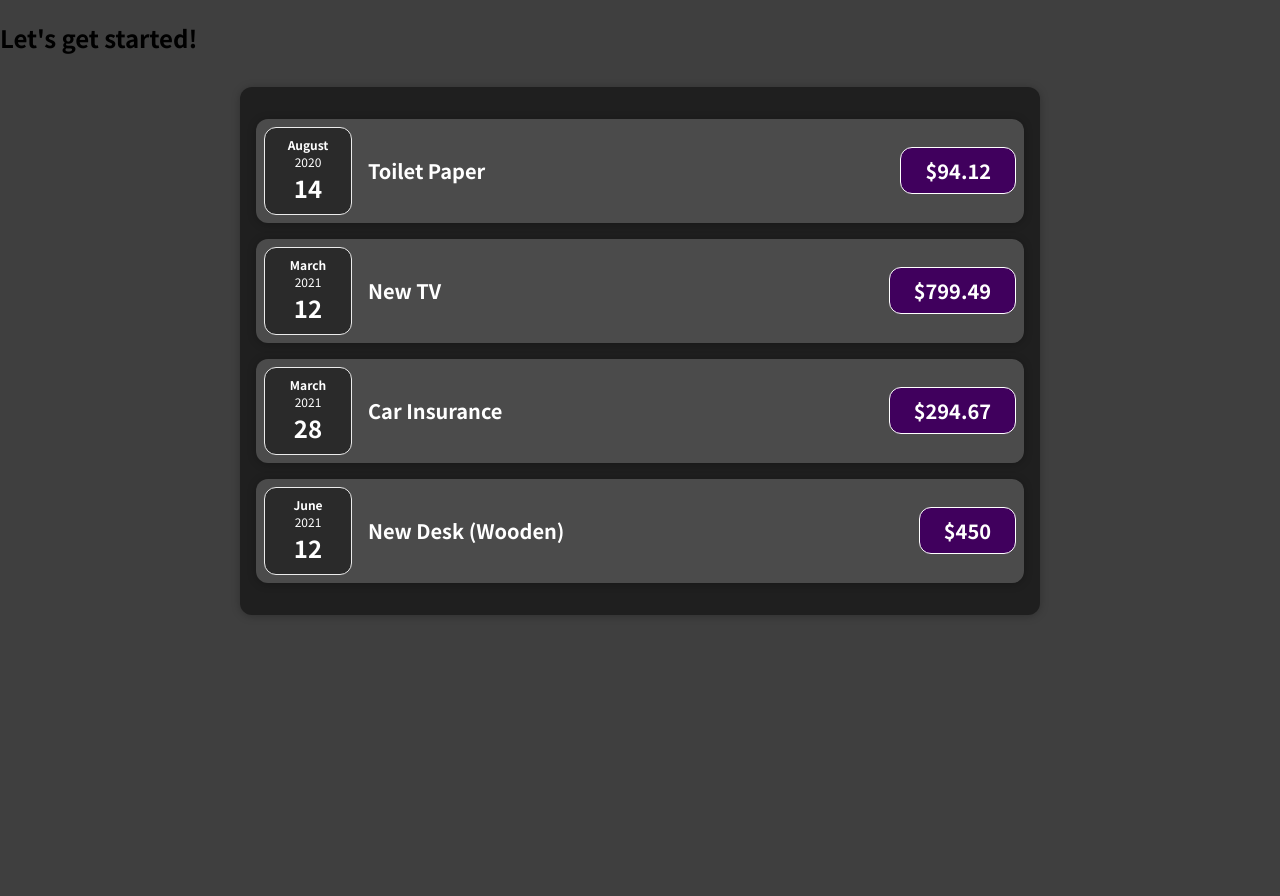
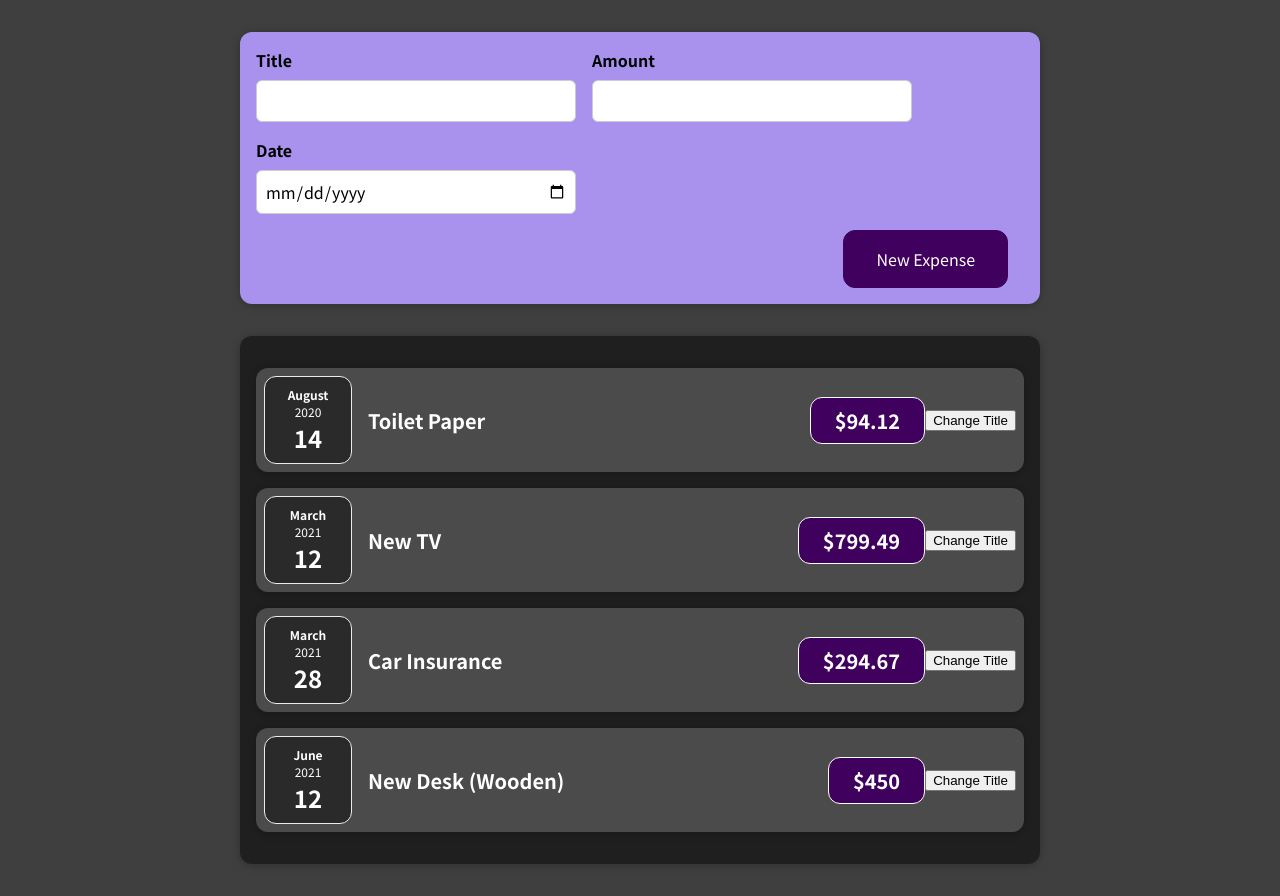
Before and after one commit to YeshwanthKare/react-complete-guide, a React (Create React App) app: page / in a window 1280 px wide. Before the commit the page ends 800 px from the top, so only its background shows below. Built offline with nearby package versions, Linux system fonts and the light colour scheme.

Commit message:
ADD: added new expense components folder

```diff
--- a/src/App.js
+++ b/src/App.js
@@ -1,5 +1,6 @@
 import React from "react";
 import Expenses from "./components/Expenses/Expenses";
+import NewExpense from "./components/NewExpense/NewExpense";
 
 function App() {
   const expenses = [
@@ -26,7 +27,7 @@
 
   return (
     <div className="App">
-      <h2>Let's get started!</h2>
+      <NewExpense />
       <Expenses expenses={expenses} />
     </div>
   );
--- a/src/components/Expenses/ExpenseItem.js
+++ b/src/components/Expenses/ExpenseItem.js
@@ -1,16 +1,24 @@
-import React from "react";
+import React, { useState } from "react";
 import ExpenseDate from "./ExpenseDate";
 import Card from "../UI/Card";
 import "./ExpenseItem.css";
 
 const ExpenseItem = (props) => {
+  const [title, setTitle] = useState(props.title);
+
+  const clickHandler = () => {
+    setTitle("Updated!");
+    console.log("Click...!");
+  };
+
   return (
     <Card className="expense-item">
       <ExpenseDate date={props.date} />
       <div className="expense-item__description">
-        <h2>{props.title}</h2>
+        <h2>{title}</h2>
         <div className="expense-item__price">${props.amount}</div>
       </div>
+      <button onClick={clickHandler}>Change Title</button>
     </Card>
   );
 };
--- a/src/components/Expenses/Expenses.js
+++ b/src/components/Expenses/Expenses.js
@@ -6,8 +6,9 @@
 const Expenses = (props) => {
   return (
     <Card className="expenses">
-      {props.expenses.map((expense) => (
+      {props.expenses.map((expense, index) => (
         <ExpenseItem
+          key={index}
           title={expense.title}
           amount={expense.amount}
           date={expense.date}
--- /dev/null
+++ b/src/components/NewExpense/ExpenseForm.css
@@ -0,0 +1,26 @@
+.new-expense__controls {
+  display: flex;
+  flex-wrap: wrap;
+  gap: 1rem;
+  margin-bottom: 1rem;
+  text-align: left;
+}
+
+.new-expense__control label {
+  font-weight: bold;
+  margin-bottom: 0.5rem;
+  display: block;
+}
+
+.new-expense__control input {
+  font: inherit;
+  padding: 0.5rem;
+  border-radius: 6px;
+  border: 1px solid #ccc;
+  width: 20rem;
+  max-width: 100%;
+}
+
+.new-expense__actions {
+  text-align: right;
+}
--- /dev/null
+++ b/src/components/NewExpense/ExpenseForm.js
@@ -0,0 +1,28 @@
+import React from "react";
+import "./ExpenseForm.css";
+
+const ExpenseForm = () => {
+  return (
+    <form>
+      <div className="new-expense__controls">
+        <div className="new-expense__control">
+          <label className="new-expense__control label">Title</label>
+          <input type="text" />
+        </div>
+        <div className="new-expense__control">
+          <label className="new-expense__control label">Amount</label>
+          <input type="number" min="0.01" step="0.01" />
+        </div>
+        <div className="new-expense__control">
+          <label className="new-expense__control label">Date</label>
+          <input type="date" min="2019-01-01" max="2022-12-31" />
+        </div>
+      </div>
+      <div className="new-expense__actions">
+        <button type="submit">New Expense</button>
+      </div>
+    </form>
+  );
+};
+
+export default ExpenseForm;
--- /dev/null
+++ b/src/components/NewExpense/NewExpense.css
@@ -0,0 +1,38 @@
+.new-expense {
+  background-color: #a892ee;
+  padding: 1rem;
+  margin: 2rem auto;
+  width: 50rem;
+  max-width: 95%;
+  border-radius: 12px;
+  text-align: center;
+  box-shadow: 0 1px 8px rgba(0, 0, 0, 0.25);
+}
+
+.new-expense button {
+  font: inherit;
+  cursor: pointer;
+  padding: 1rem 2rem;
+  border: 1px solid #40005d;
+  background-color: #40005d;
+  color: white;
+  border-radius: 12px;
+  margin-right: 1rem;
+}
+
+.new-expense button:hover,
+.new-expense button:active {
+  background-color: #510674;
+  border-color: #510674;
+}
+
+.new-expense button.alternative {
+  color: #220131;
+  border-color: transparent;
+  background-color: transparent;
+}
+
+.new-expense button.alternative:hover,
+.new-expense button.alternative:active {
+  background-color: #ddb3f8;
+}
--- /dev/null
+++ b/src/components/NewExpense/NewExpense.js
@@ -0,0 +1,13 @@
+import React from "react";
+import ExpenseForm from "./ExpenseForm";
+import "./NewExpense.css";
+
+const NewExpense = () => {
+  return (
+    <div className="new-expense">
+      <ExpenseForm />
+    </div>
+  );
+};
+
+export default NewExpense;
```
